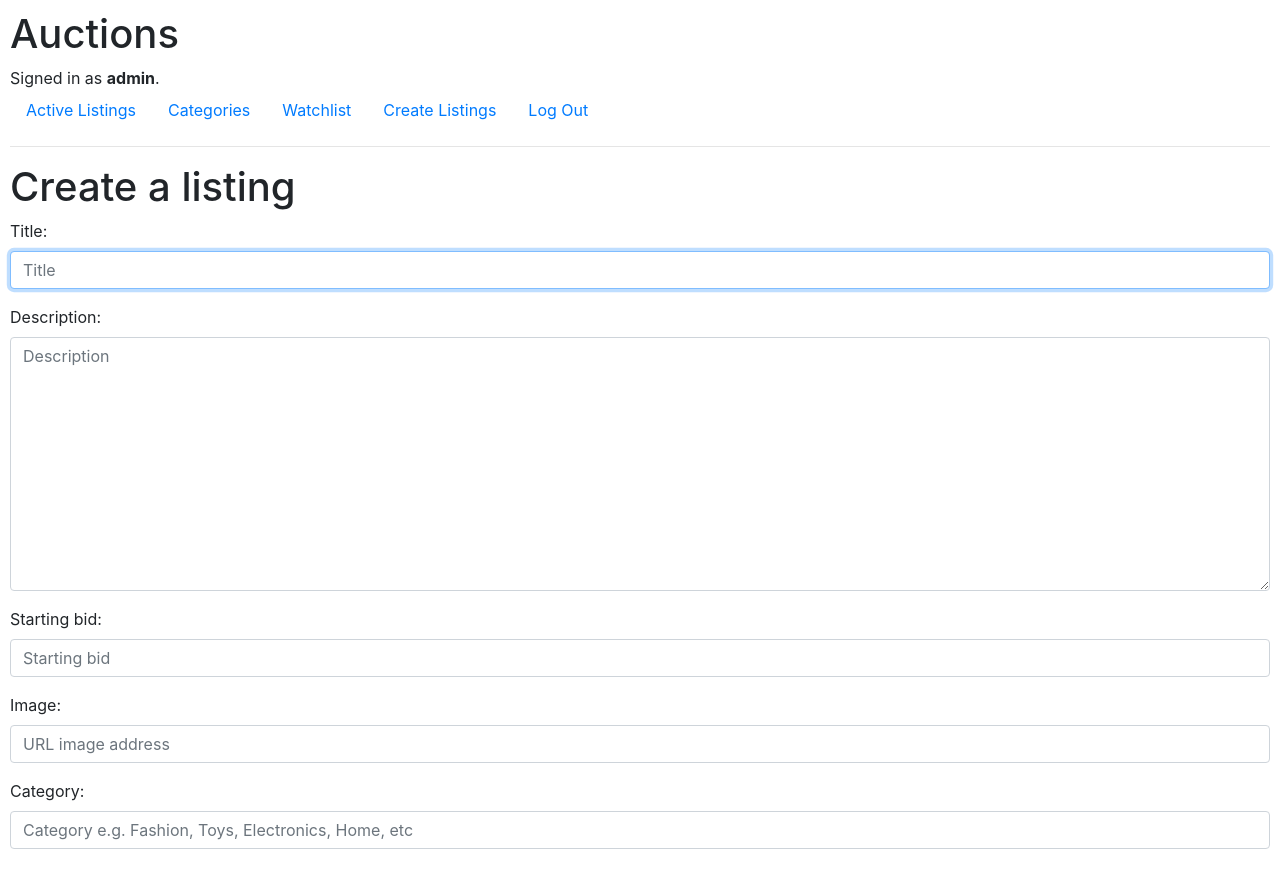
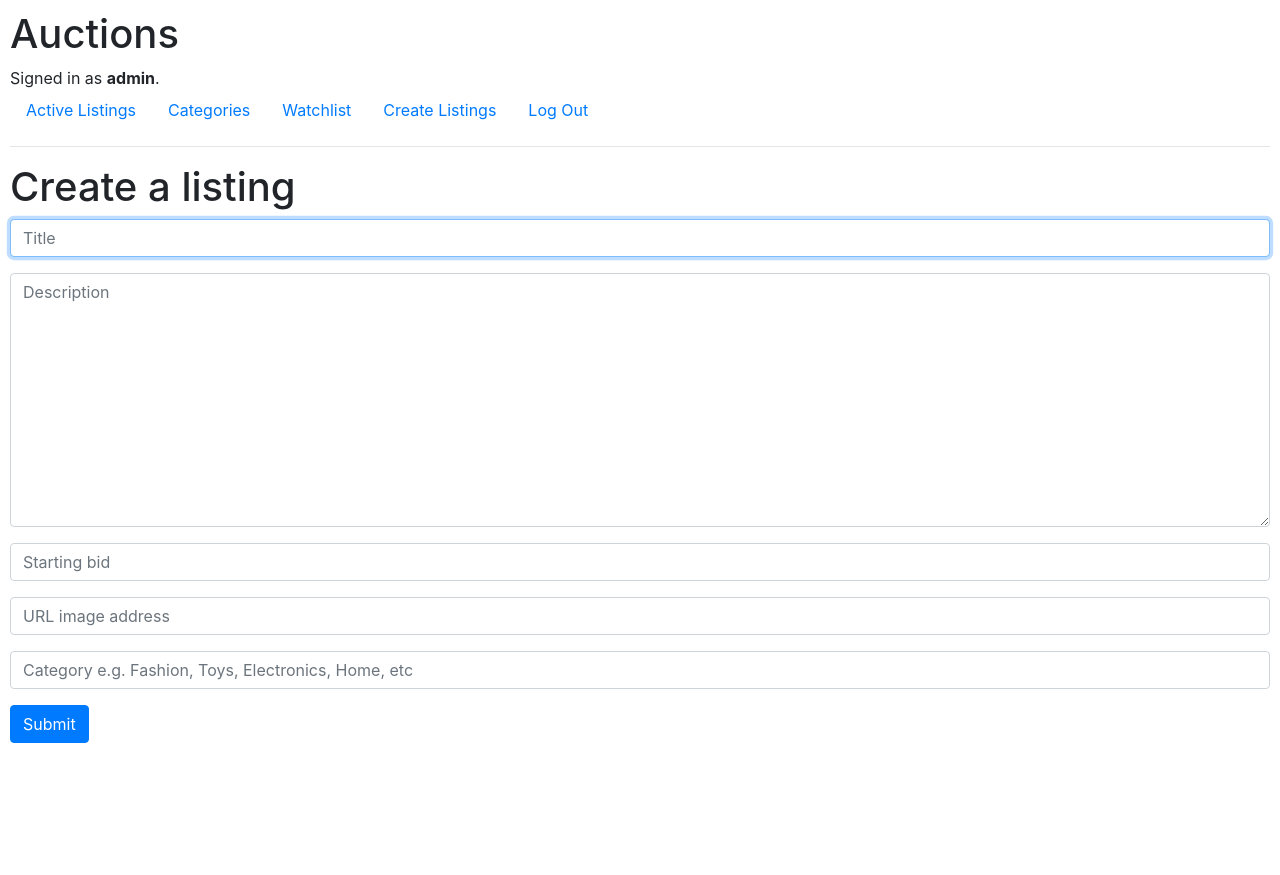
Before and after one commit to lamld203844/eBay-like, a Django app: page /create_listings in a window 1280 px wide. After the commit the page ends 743 px from the top, so only its background shows below. Run offline with Django 3.2, Linux system fonts and the light colour scheme; a user stored in the database is signed in; some libraries are stand-ins or nearby versions.

Commit message:
Complete link between active listings ans listing

```diff
--- a/auctions/admin.py
+++ b/auctions/admin.py
@@ -1,8 +1,11 @@
 from django.contrib import admin
 from .models import User, auction_listing, bid, comments
 
+class auctionAdmin(admin.ModelAdmin):
+    list_display = ('id', 'title', 'description', 'starting_bid', 'category')
+
 # Register your models here.
 admin.site.register(User)
-admin.site.register(auction_listing)
+admin.site.register(auction_listing, auctionAdmin)
 admin.site.register(bid)
 admin.site.register(comments)
--- a/auctions/models.py
+++ b/auctions/models.py
@@ -12,6 +12,7 @@ class auction_listing(models.Model):
     starting_bid = models.IntegerField()
     photo = models.CharField(max_length=128)
     category = models.CharField(max_length=32)
+    datetime = models.DateTimeField(auto_now=True)
 
     def __str__(self):
         return f"{self.title} - Start price: {self.starting_bid}"
--- a/auctions/templates/auctions/create_listing.html
+++ b/auctions/templates/auctions/create_listing.html
@@ -5,5 +5,6 @@
     <form action="" method="post">
         {% csrf_token %}
         {{ form }}
+        <input class="btn btn-primary" type="submit" value="Submit">
     </form>
 {% endblock %}
--- a/auctions/templates/auctions/layout.html
+++ b/auctions/templates/auctions/layout.html
@@ -4,6 +4,7 @@
 <html lang="en">
     <head>
         <title>{% block title %}Auctions{% endblock %}</title>
+        <meta name="viewport" content="width=device-width, initial-scale=1">
         <link rel="stylesheet" href="https://stackpath.bootstrapcdn.com/bootstrap/4.4.1/css/bootstrap.min.css" integrity="sha384-Vkoo8x4CGsO3+Hhxv8T/Q5PaXtkKtu6ug5TOeNV6gBiFeWPGFN9MuhOf23Q9Ifjh" crossorigin="anonymous">
         <link href="{% static 'auctions/styles.css' %}" rel="stylesheet">
     </head>
--- a/auctions/urls.py
+++ b/auctions/urls.py
@@ -7,5 +7,6 @@ urlpatterns = [
     path("login", views.login_view, name="login"),
     path("logout", views.logout_view, name="logout"),
     path("register", views.register, name="register"),
-    path("create_listings", views.create_listings, name="create_listings")
+    path("create_listings", views.create_listings, name="create_listings"),
+    path("listings/<int:auction_id>", views.listing, name="listings")
 ]
--- a/auctions/views.py
+++ b/auctions/views.py
@@ -9,31 +9,31 @@ from django import forms
 from .models import User, auction_listing
 
 class creating_form(forms.Form):
-    title = forms.CharField(max_length=64,
+    title = forms.CharField(label = '', max_length=64,
                             widget=forms.TextInput(attrs={
                                 'class':"form-group form-control",
                                 'autofocus': True,
                                 'placeholder': "Title"
                             }))
 
-    description = forms.CharField(max_length=128,
+    description = forms.CharField(label = '', max_length=128,
                                 widget=forms.Textarea(attrs={
                                     'class': 'form-group form-control',
                                     'placeholder': 'Description',
                                 }))
 
-    starting_bid = forms.DecimalField(widget=forms.NumberInput(attrs = {
+    starting_bid = forms.DecimalField(label = '', widget=forms.NumberInput(attrs = {
                                         'step': '0.01',
                                         'class': 'form-group form-control',
                                         'placeholder': 'Starting bid',
                                     }))
 
-    image = forms.CharField(max_length=128, required = False, widget=forms.TextInput(attrs={
+    image = forms.CharField(label = '', max_length=128, required = False, widget=forms.TextInput(attrs={
                                 'class': 'form-group form-control',
                                 'placeholder': 'URL image address',
                             }))
 
-    category = forms.CharField(max_length=32, widget=forms.TextInput(attrs={
+    category = forms.CharField(label = '', max_length=32, widget=forms.TextInput(attrs={
                                 'class': 'form-group form-control',
                                 'placeholder': 'Category e.g. Fashion, Toys, Electronics, Home, etc'
                             }))
@@ -41,9 +41,8 @@ class creating_form(forms.Form):
 
 def index(request):
     return render(request, "auctions/index.html",{
-        "auctions": auction_listing.objects.all()
+        "auctions": auction_listing.objects.all(),
     })
-
 
 def login_view(request):
     if request.method == "POST":
@@ -99,32 +98,49 @@ def register(request):
 @login_required(login_url="/login")
 def create_listings(request):
     if request.method == "POST":
-        #Insert to model
+        # Create a form instance and populate it with data from the request (binding)
+        form = creating_form(request.POST)
 
-        # Take data from form
-        title = request.POST["title"]
-        description = request.POST["description"]
-        starting_bid = request.POST["starting_bid"]
-        image = request.POST["image"]
-        category = request.POST["category"]
+        #Check data is valid (server-side)
+        if form.is_valid():
 
-        # if (data is validated):
-        a = auction_listing(
-            title = title,
-            description = description,
-            starting_bid = starting_bid,
-            image = image,
-            category = category
-        )
-        a.save()
-        # else:
+            # Isolate data from "cleaned" version of form
+            title = form.cleaned_data["title"]
+            description = form.cleaned_data["description"]
+            starting_bid = form.cleaned_data["starting_bid"]
+            image = form.cleaned_data["image"]
+            category = form.cleaned_data["category"]
 
-        # redirect to Active listing
-        return HttpResponseRedirect(reverse("index")
-            #context announce successful creating
+            # Insert to model
+            a = auction_listing(
+                title = title,
+                description = description,
+                starting_bid = starting_bid,
+                photo = image,
+                category = category
             )
-    # else:
+            a.save()
+
+            # redirect to Active listing
+            return HttpResponseRedirect(reverse("index")
+                #context announce successful creating
+                )
+        else:
+        # Form is invalid, then re-render with the existing data
+            return render(request, "auction/create_listing.html",{
+                'form': form
+            })
 
     return render(request, "auctions/create_listing.html",{
-        'form': creating_form
+        'form': creating_form()
     })
+
+def listing(request, auction_id):
+    auction = auction_listing.objects.get(pk=auction_id)
+
+    if not auction:
+        return render(request, "auctions/notfound.html")
+
+    return render(request,"auctions/listing.html",{
+        'auction': auction
+    })
```
Also changed, not shown: auctions/templates/auctions/index.html (+6 -2 lines), db.sqlite3.
